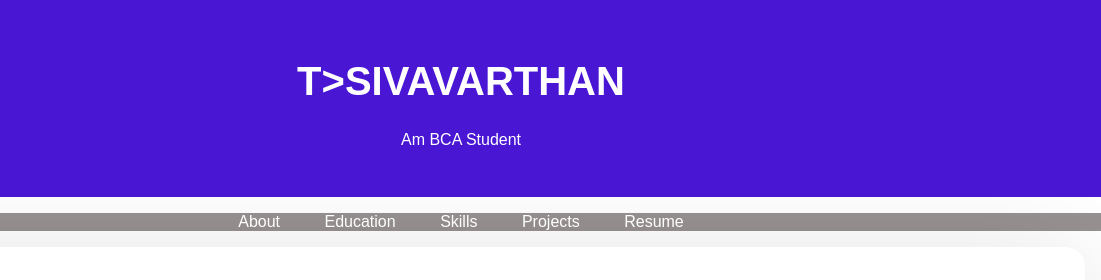
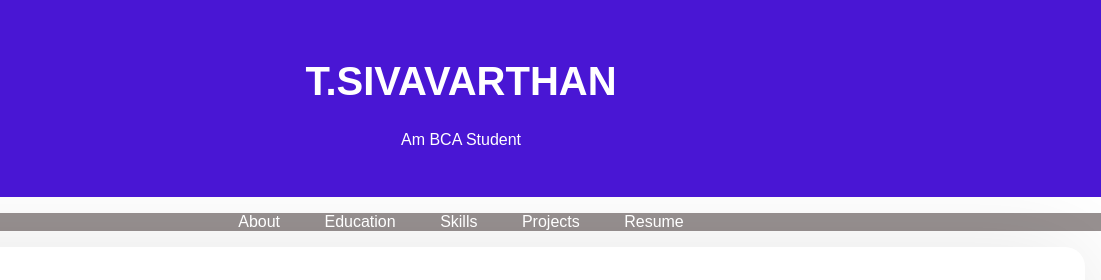
Before and after one commit to siva-bca/siva, a plain HTML site: page index.html in a window 1280 px wide. Shown: the top 280 px of the page, 179-1280 px from the left. Drawn offline with Linux system fonts and the light colour scheme.

Commit message:
index.html

```diff
--- a/index.html
+++ b/index.html
@@ -95,7 +95,7 @@
         <div class="header-content">
             <!-- Add your profile picture here -->
             <img src="siva.jpeg"alt="Your Profile Picture" class="profile-picture">
-            <h1>T>SIVAVARTHAN</h1>
+            <h1>T.SIVAVARTHAN</h1>
             <p>Am BCA Student</p>
         </div>
     </header>
```
